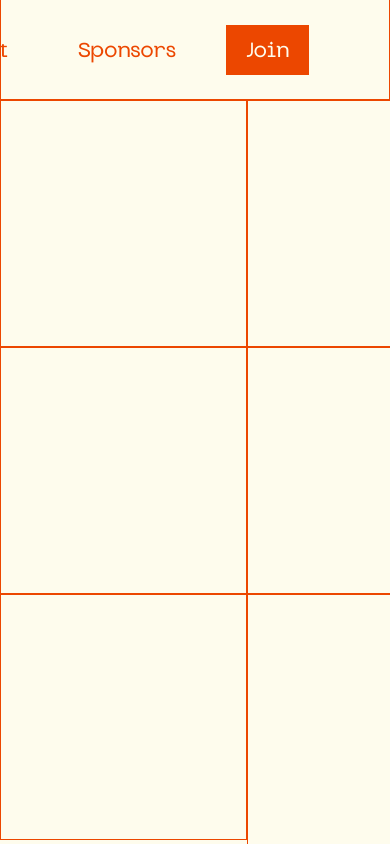
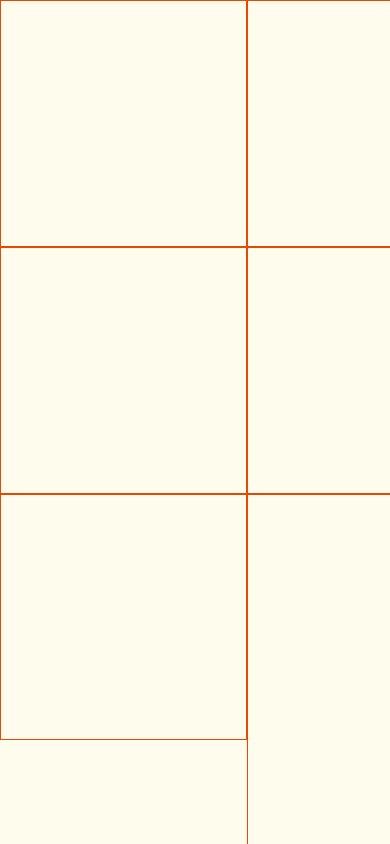
Before and after one commit to artemagvanian/bwxd-website-2022, a React (Vite) app: page /about in a window 390 px wide. Shown: the top 844 px of the page. Built offline with nearby package versions, Linux system fonts and the light colour scheme.

Commit message:
Implement a mobile placeholder

```diff
--- a/src/App.js
+++ b/src/App.js
@@ -7,12 +7,20 @@ import { Sponsors } from "./views/Sponsors";
 import { Nav } from "./components/Nav";
 import React from "react";
 
+export const BREAKPOINT = 640;
+
 export function App() {
   const location = useLocation();
   const colorVariants = { "/about": "red", "/": "blue", "/sponsors": "green" };
+  const width = window.innerWidth;
+
   return (
     <div>
-      <Nav color={colorVariants[location.pathname]} />
+      {width < BREAKPOINT ? (
+        <></>
+      ) : (
+        <Nav color={colorVariants[location.pathname]} />
+      )}
       <Routes>
         <Route path="/" element={<Home />} />
         <Route path="about" element={<About />} />
--- a/src/components/Nav.module.scss
+++ b/src/components/Nav.module.scss
@@ -5,6 +5,9 @@
   align-items: center;
   justify-content: end;
   padding: 0 80px;
+  @media screen and (max-width: 770px) {
+    padding: 0 15px;
+  }
   &.blue {
     border-color: #2D2FF5;
   }
--- a/src/views/Home.js
+++ b/src/views/Home.js
@@ -4,6 +4,8 @@ import React, { useState, useEffect } from "react";
 import { Grid, Cell, Triangle } from "../components/Grid";
 import * as styles from "./Home.module.scss";
 import hero from "../assets/hero.svg";
+import mobileHero from "../assets/hero_mobile.svg";
+import { BREAKPOINT } from "../App";
 
 function DecorativeFigure({ className }) {
   return (
@@ -74,13 +76,24 @@ export function Hero() {
   );
 }
 
+export function MobileHero() {
+  return (
+    <div className={styles.mobileHeroContainer}>
+      <img src={mobileHero} alt="BWxD 2022 Mobile Hero" />
+    </div>
+  );
+}
+
 export function Home() {
+  const width = window.innerWidth;
+
   function onTextLoad(spline) {
     const zoom = 0.75 / 1000;
     spline.setZoom(zoom * window.innerWidth);
   }
-
-  return (
+  return width < BREAKPOINT ? (
+    <MobileHero />
+  ) : (
     <>
       <Hero />
       <Grid>
--- a/src/views/Home.module.scss
+++ b/src/views/Home.module.scss
@@ -126,3 +126,7 @@
 .heroSpline {
   position: absolute;
 }
+
+.mobileHeroContainer {
+  width: 100vw;
+}
```
Also changed, not shown: src/assets/hero_mobile.svg (added).
